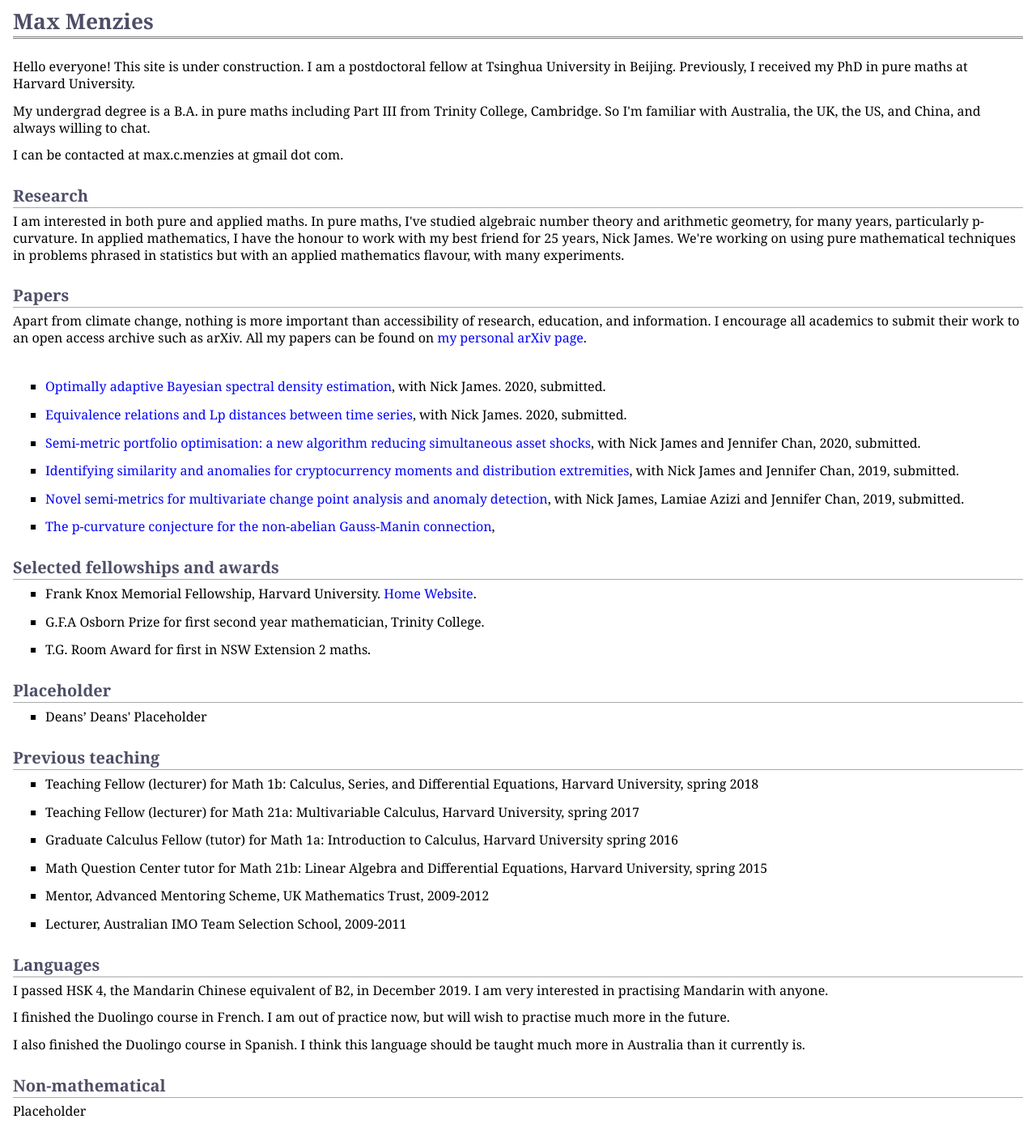
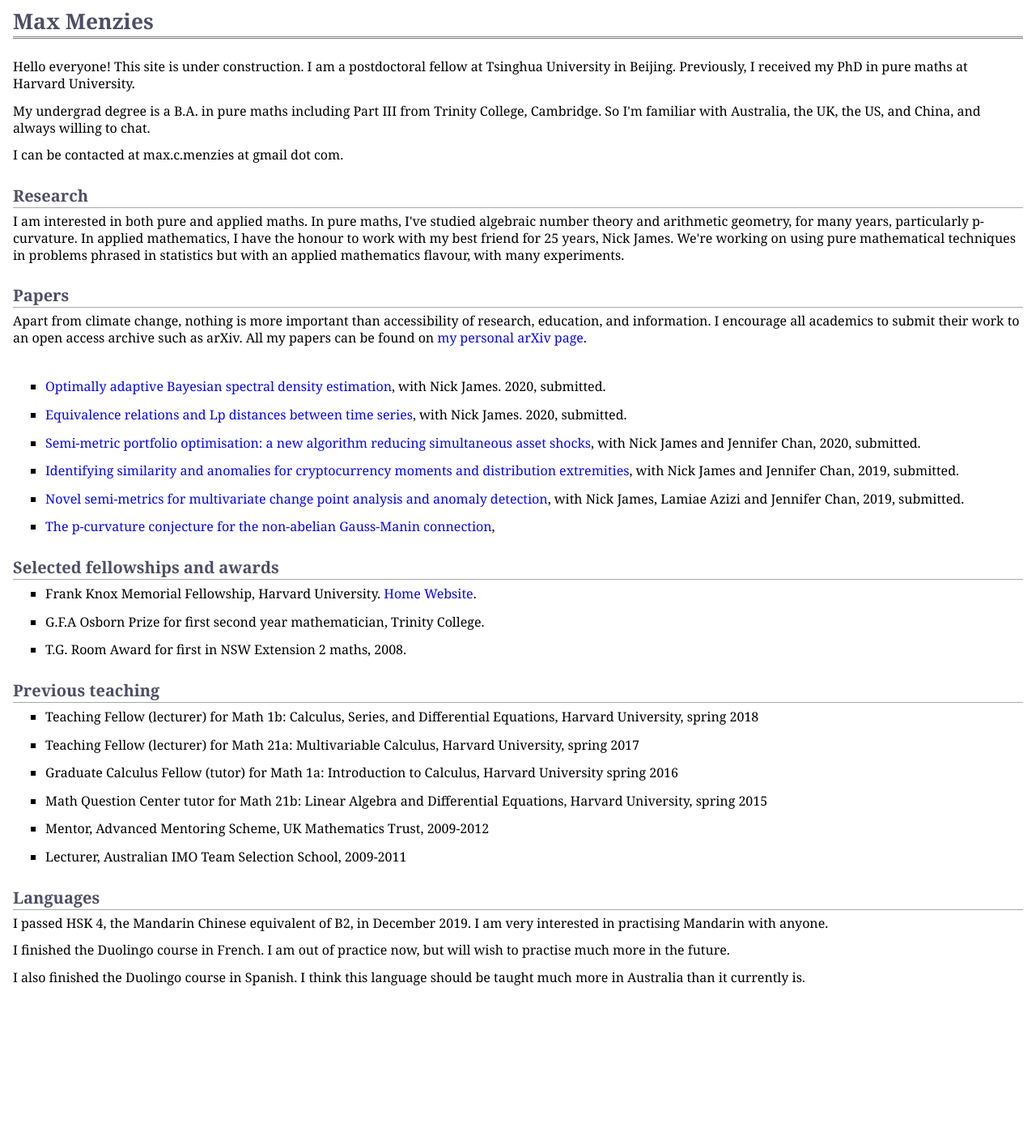
Before and after one commit to MaxMenzies/maxmenzies.com, a Jekyll site: the page index.html, which Jekyll copies as it is, in a window 1280 px wide. Shown: the whole page at 81% size. Built offline with Jekyll 4.4.1, drawn with Linux system fonts in a browser that asks for light colours; after the commit the page ends 1239 px from its top, so only the background shows below that.

Commit message:
Update index.html

```diff
--- a/index.html
+++ b/index.html
@@ -56,14 +56,10 @@
 </li>
 </ul>
 <ul>
-<li><p>T.G. Room Award for first in NSW Extension 2 maths.</p>
+<li><p>T.G. Room Award for first in NSW Extension 2 maths, 2008.</p>
 </li>
 </ul>
-<h2>Placeholder</h2>
-<ul>
-<li><p>Deans&rsquo; Deans' Placeholder</p>
-</li>
-</ul>
+<!Deans&rsquo; Deans' Placeholder>
 <h2>Previous teaching</h2>
 <ul>
 <li><p>Teaching Fellow (lecturer) for Math 1b: Calculus, Series, and Differential Equations, Harvard University, spring 2018</p>
@@ -93,8 +89,6 @@
 <p>I passed HSK 4, the Mandarin Chinese equivalent of B2, in December 2019. I am very interested in practising Mandarin with anyone.</p>
 <p>I finished the Duolingo course in French. I am out of practice now, but will wish to practise much more in the future.</p>
 <p>I also finished the Duolingo course in Spanish. I think this language should be taught much more in Australia than it currently is.</p>
-<h2>Non-mathematical</h2>
-<p>Placeholder</p>
 </div>
 </body>
 </html>
```
